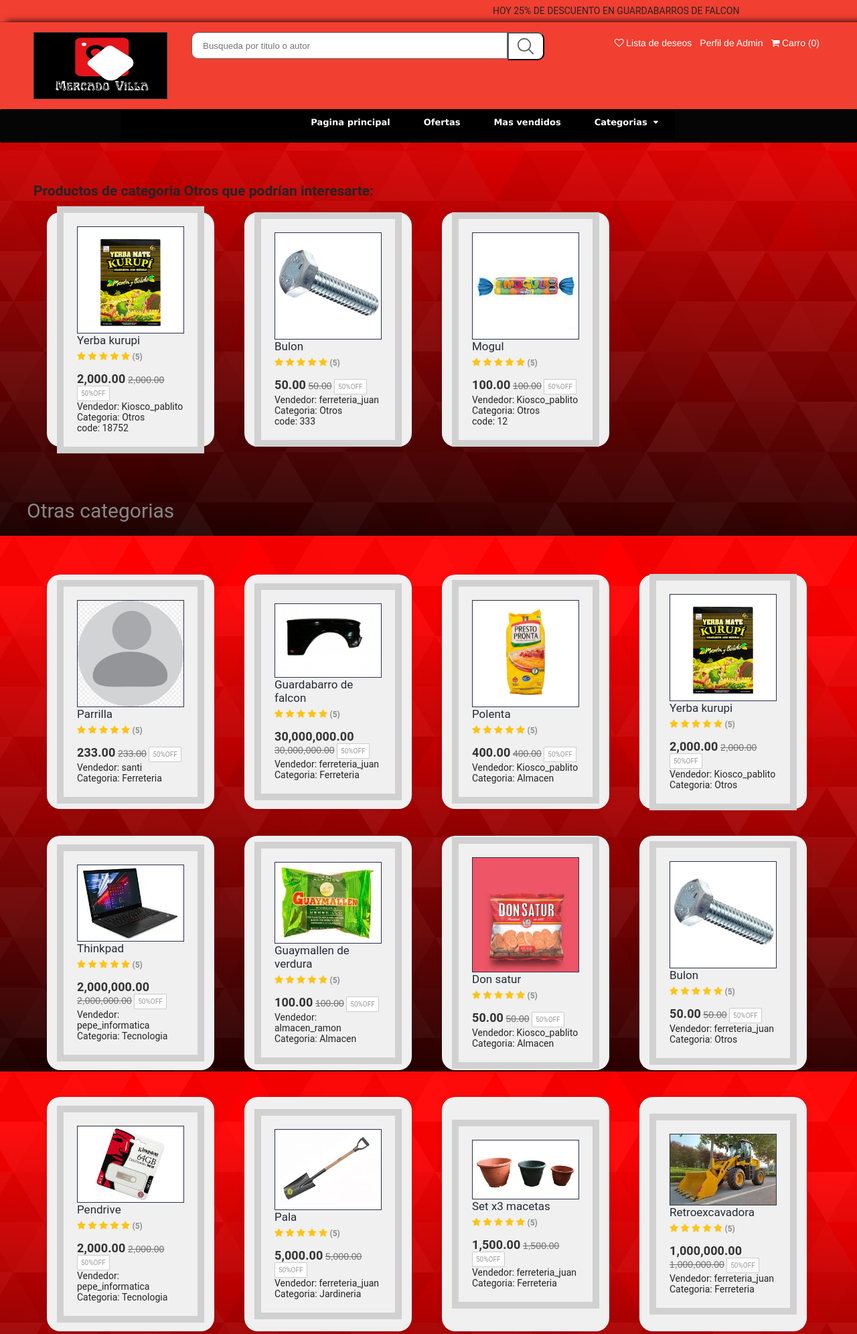
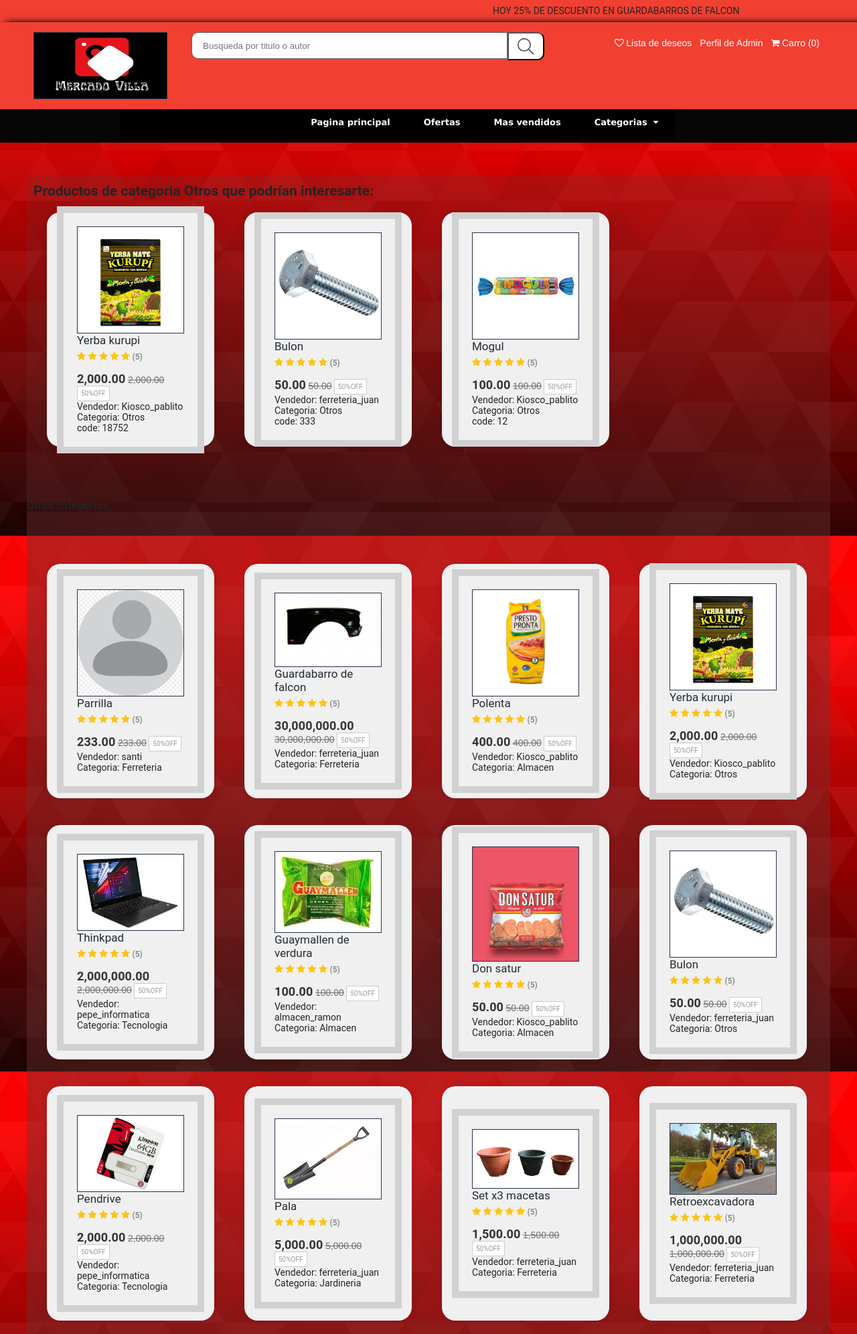
Before and after one commit to S4ntifdz/MercadoVilla, a Django app: page /web/ in a window 1280 px wide. Shown: the top 1992 px of the page at 67% size. Run offline with Django 4.2, Linux system fonts and the light colour scheme; a user stored in the database is signed in; data comes from the database, SQL or seed files in the repository; both versions use the stored data as it was after the commit.

Commit message:
cambios menores esteticos

```diff
--- a/static/css/home.css
+++ b/static/css/home.css
@@ -551,10 +551,10 @@ html {
   position: relative;
   width: 100%;
   max-width: 1200px;
-
   margin: 0 auto;
   overflow: hidden;
   padding-bottom: 100px;
+  background-color: #6b33333e;
 }
 
 .carousel {
@@ -913,13 +913,3 @@ section {    /* CONTENIDO del recuadro central de ingresar */
   background-color: transparent;
   border-bottom: 5px solid rgba(7, 7, 7, 0.07);
 }
-
-h3{
-  color: #878787;
-  font-weight: normal;
-  font-size: 30px;
-  font-family: Roboto,
-  sans-serif,
-  arial;
-
-}
--- a/templates/chat.html
+++ b/templates/chat.html
@@ -8,8 +8,8 @@
 <div class="global">
 {% for c in chat%}
 <div class="chat-container">
-    <div>
-{{c.question}} ---> {{c.answer}}
+<div>
+{{c.question}} | ➨ {{c.answer}}
 <br>
 </div>
 </div>
--- a/templates/comunication.html
+++ b/templates/comunication.html
@@ -4,12 +4,14 @@
 {% block content %}
 {% load humanize %}
 {% load static %}
+<div class="chat-card">
 <form method="post">
     {%csrf_token%}
     <input type ="text" name ="client_seller" hidden value="{{seller}}">
     <input type ="text" name ="client" hidden value="{{user.pk}}">
-    <textarea name="question" id="" cols="30" rows="10">{{initial_text}}
+    <textarea name="question" id="" cols="30" rows="10" style="height: 300px;width: 100%;resize: none">{{initial_text}}
     </textarea>
     <button type="submit">ENVIAR</button>
 </form>
+</div>
 {%endblock content%}
```
Also changed, not shown: db.sqlite3, static/css/chat.css (line endings or trailing spaces).
